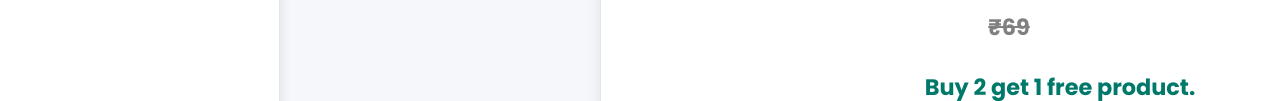
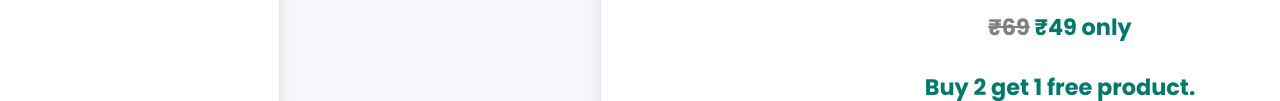
Before and after one commit to gouravdhdb/.store, a plain HTML site: page index.html in a window 1280 px wide. Shown: the part 468-569 px from the top of the page. Drawn offline with Linux system fonts and the light colour scheme.

Commit message:
Update index.html

```diff
--- a/index.html
+++ b/index.html
@@ -788,7 +788,7 @@
     <img src="Nailpolish.jpg" alt="Nailpolish">
     <h3>Nailpolish</h3>
     <p><span style="color: gray;"><del>₹69</del></span>
-    <span style="color: white; font-weight: bold;">₹49 only</span></p>
+    <span style="color: chiffon; font-weight: bold;">₹49 only</span></p>
     <p>Buy 2 get 1 free product.</p>
     <button class="add-to-cart" onclick="addToCart('Nailpolish', 49)">Add to Cart</button>
     <button class="buy-now" onclick="openModal('Nailpolish', 49)">Buy Now</button>
```
